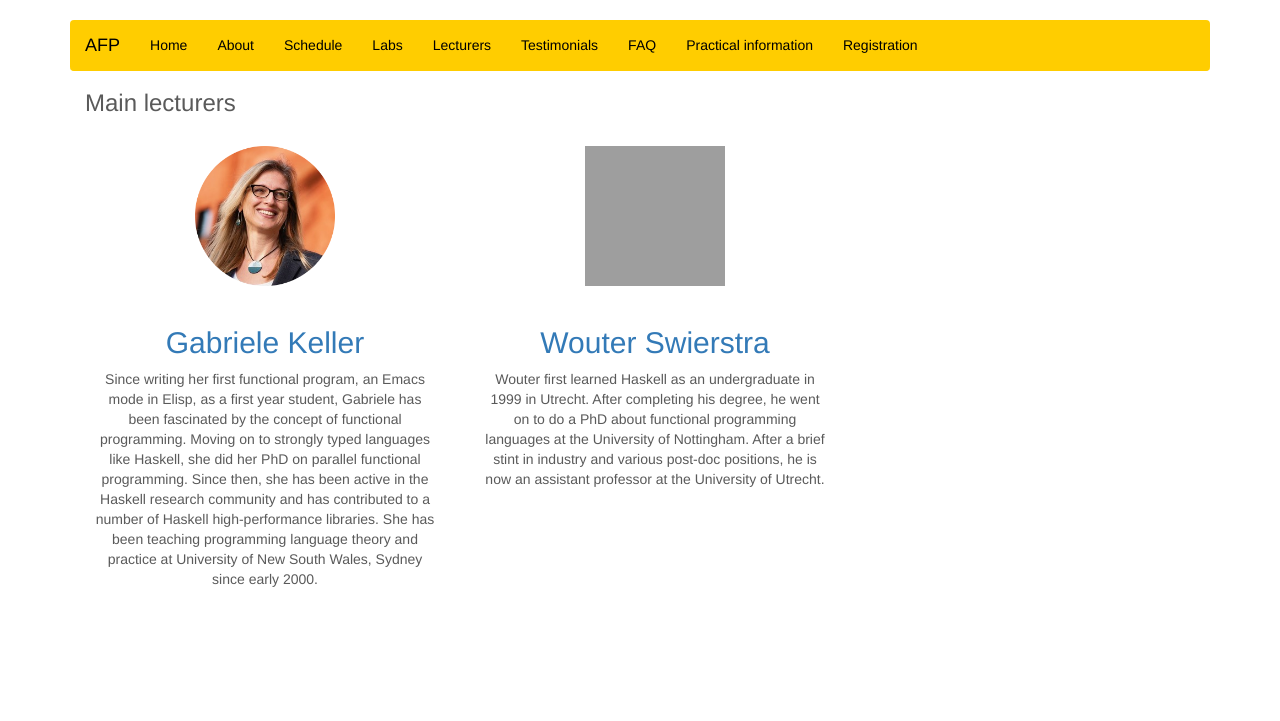
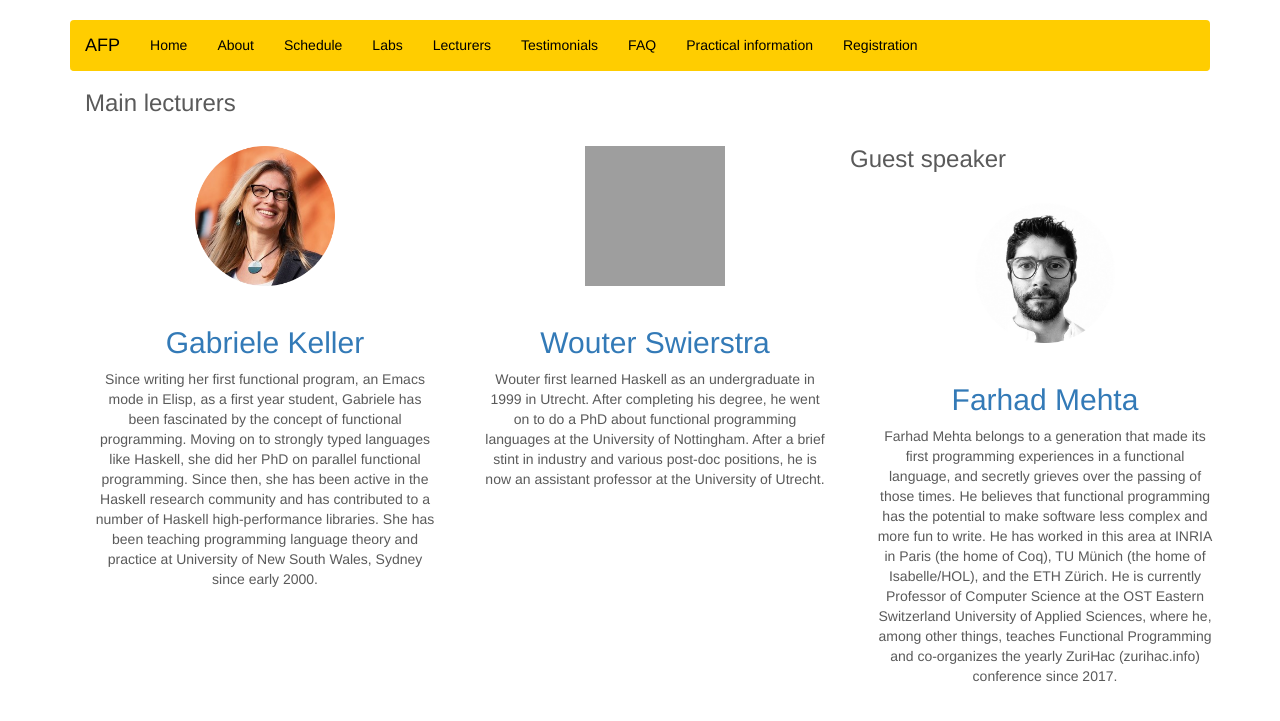
Before and after one commit to uu-afp/uu-afp.github.io, a Jekyll site: the page built from lecturers.html, in a window 1280 px wide. Shown: the top 721 px of the page. Built offline with Jekyll 4.4.1, drawn with Linux system fonts in a browser that asks for light colours; nearby versions of some CDN libraries; grey boxes are pictures that could not be loaded.

Commit message:
Added Farhad as lecturer.

```diff
--- a/lecturers.html
+++ b/lecturers.html
@@ -29,21 +29,6 @@ layout: default
 	</p>
     </div><!-- /.col-lg-4 -->
 
-    <!-- <div class="col-lg-4"> -->
-    <!--   <img src="img/trevor.png" alt="Trevor McDonell" -->
-    <!--        width="140" height="140" class="profile-img"> -->
-    <!--   <h2><a href="https://tmcdonell.github.io/">Trevor McDonell</a></h2> -->
-
-    <!--   <p>Trevor came to the light of functional programming after -->
-    <!--     getting tired of chasing null pointer dereferences working as -->
-    <!--     a C programmer in industry. He completed his PhD on parallel -->
-    <!--     functional programming at the University of New South Wales, -->
-    <!--     Australia, and after a few post-doc positions moved to Utrecht -->
-    <!--     University in late 2018. He still occasionally dreams of -->
-    <!--     mutable values. -->
-    <!--     </p> -->
-    <!-- </div><\!-- /.col-lg-4 -\-> -->
-
     <div class="col-lg-4">
       <img src=
       "img/wouter.png"
@@ -58,6 +43,29 @@ layout: default
       Nottingham. After a brief stint in industry and various post-doc
       positions, he is now an assistant professor at the University of
       Utrecht.</p>
+    </div><!-- /.col-lg-4 -->
+
+    <h3>Guest speaker</h3>
+
+    <div class="col-lg-4">
+      <img src=
+      "img/farhad.png"
+      alt="Farhad Mehta" width="140" height="140" class=
+      "profile-img">
+
+      <h2><a href="https://www.ost.ch/de/person/farhad-d-mehta-1860">Farhad Mehta</a></h2>
+
+      <p>Farhad Mehta belongs to a generation that made its first
+      programming experiences in a functional language, and secretly
+      grieves over the passing of those times. He believes that
+      functional programming has the potential to make software less
+      complex and more fun to write. He has worked in this area at
+      INRIA in Paris (the home of Coq), TU Münich (the home of
+      Isabelle/HOL), and the ETH Zürich. He is currently Professor of
+      Computer Science at the OST Eastern Switzerland University of
+      Applied Sciences, where he, among other things, teaches
+      Functional Programming and co-organizes the yearly ZuriHac
+      (zurihac.info) conference since 2017.</p>
     </div><!-- /.col-lg-4 -->
 
     <!-- <div class="col-lg-4"> -->
```
Also changed, not shown: img/farhad.png (added).
